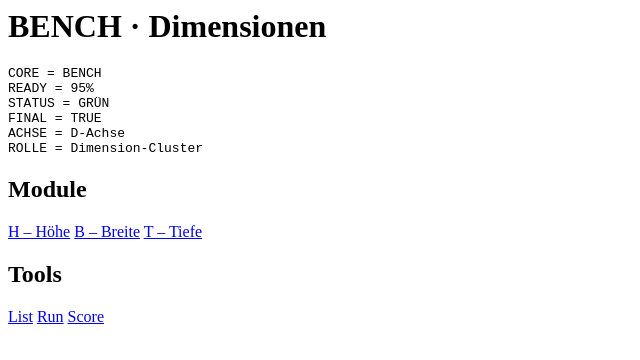
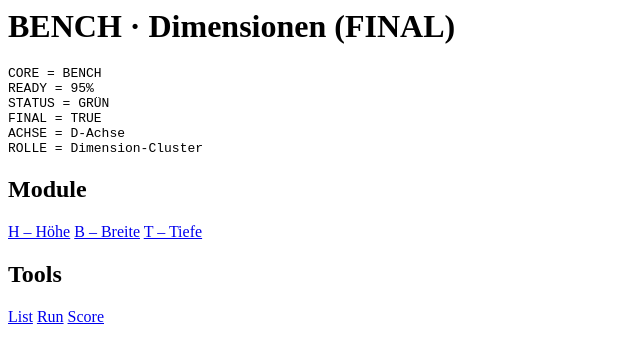
Before and after one commit to iki1uc/BENCH, a plain HTML site: page index.html in a window 1280 px wide. Shown: the whole page, without its empty margins (0-640 px from the left). Drawn offline with Linux system fonts and the light colour scheme.

Commit message:
Update index.html

```diff
--- a/index.html
+++ b/index.html
@@ -1,4 +1,4 @@
-<h1>BENCH · Dimensionen</h1>
+<h1>BENCH · Dimensionen (FINAL)</h1>
 
 <pre>
 CORE = BENCH
```
